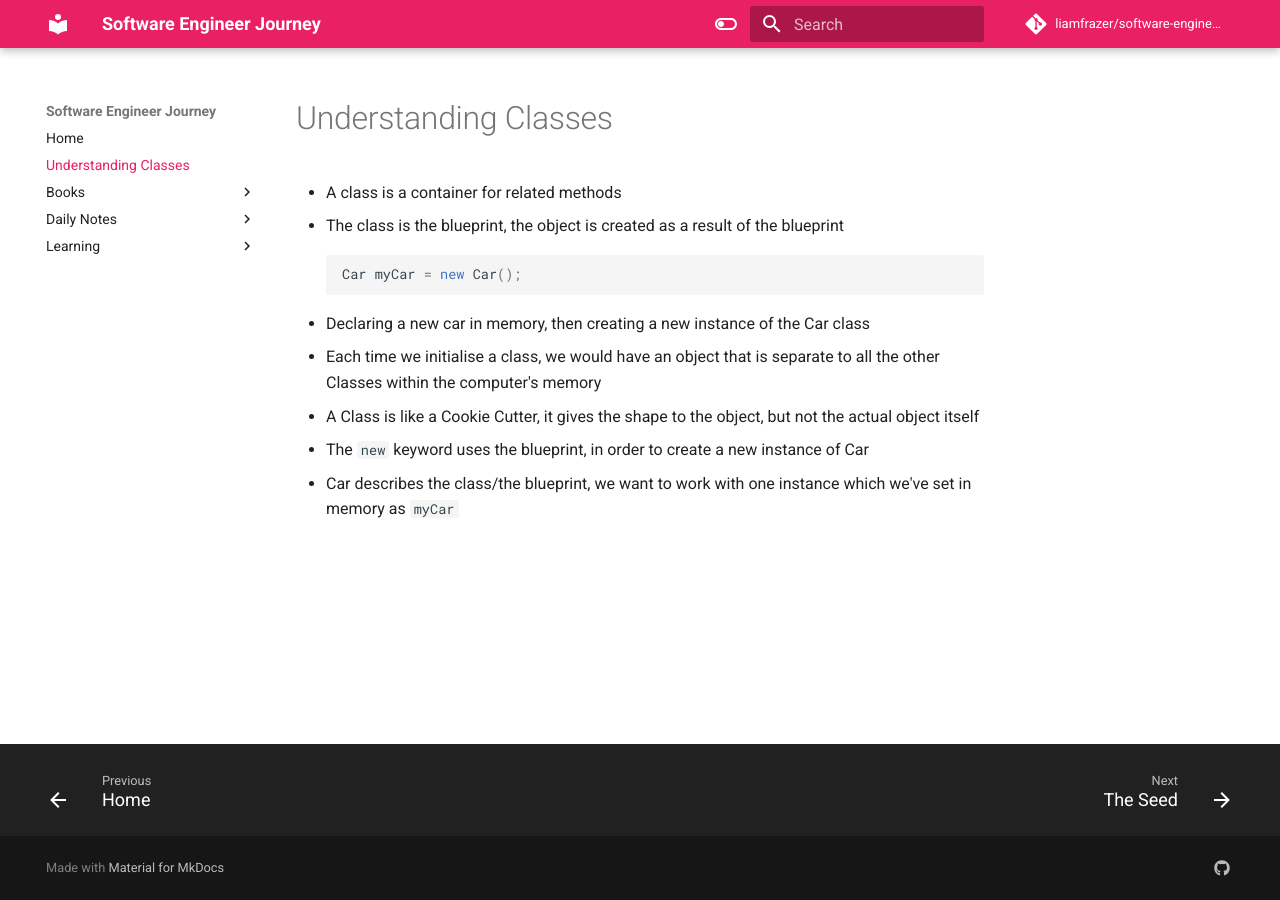
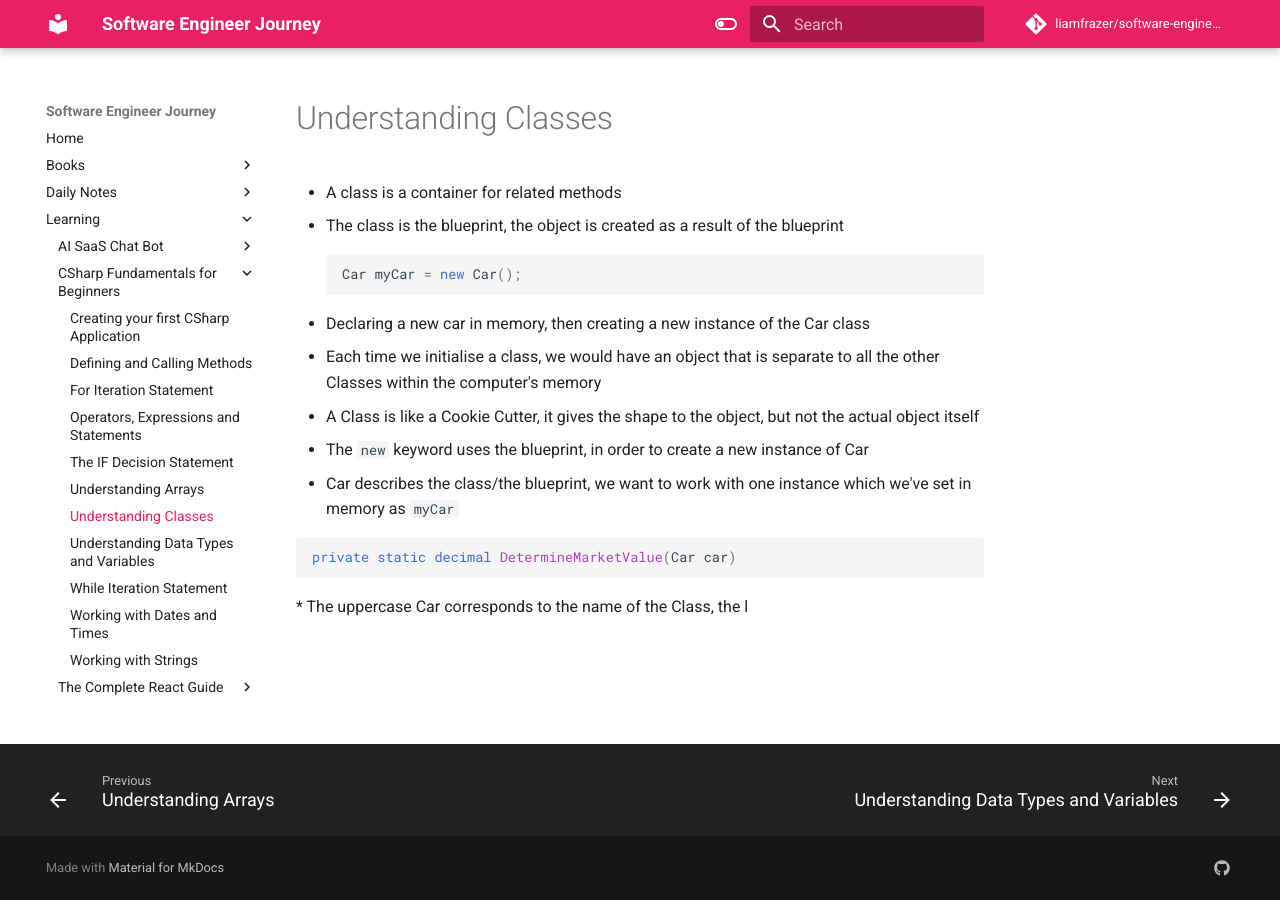
Before and after one commit to liamfrazer/software-engineer-journey, an MkDocs documentation site: the page built from docs/Learning/CSharp Fundamentals for Beginners/Understanding Classes.md, in a window 1280 px wide. Built offline with MkDocs 1.6.1 and Material for MkDocs 9.7.7, drawn with Linux system fonts in a browser that asks for light colours; comment, search, counter and statistics services are not loaded.

Commit message:
vault backup: 2024-01-07 11:07:51

````diff
--- a/docs/Understanding Classes.md
+++ b/docs/Learning/CSharp Fundamentals for Beginners/Understanding Classes.md
@@ -15,3 +15,8 @@ Car myCar = new Car();
 
 * The `new` keyword uses the blueprint, in order to create a new instance of Car
 * Car describes the class/the blueprint, we want to work with one instance which we've set in memory as `myCar`
+
+```c#
+private static decimal DetermineMarketValue(Car car)
+```
+* The uppercase Car corresponds to the name of the Class, the l
````
